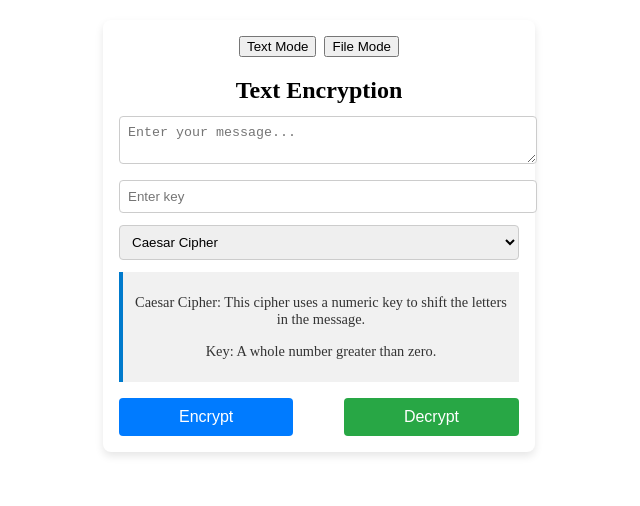
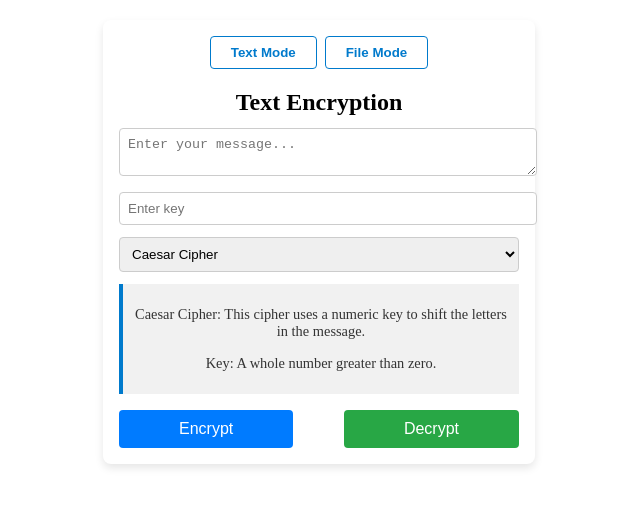
Before and after one commit to AndrewAscone/DeCypher, a React (Vite) app in the folder src/main/java/com/scone/DeCypher/frontend/: page / in a window 1280 px wide. Shown: the top 506 px of the page, without its empty margins (321-961 px from the left). Built offline with nearby package versions, Linux system fonts and the light colour scheme.

Commit message:
Adding styling for toggle buttons

```diff
--- a/src/main/java/com/scone/DeCypher/frontend/src/DeCypherStyling.css
+++ b/src/main/java/com/scone/DeCypher/frontend/src/DeCypherStyling.css
@@ -21,6 +21,17 @@ h2 {
     justify-content: center;
     margin-bottom: 16px;
     gap: 8px;
+}
+
+.mode-toggle button {
+    padding: 8px 20px;
+    border: 1px solid #007acc;
+    border-radius: 4px;
+    background-color: white;
+    color: #007acc;
+    cursor: pointer;
+    font-weight: bold;
+    transition: all 0.2 ease;
 }
 
 /* Cipher Box Info */
```
